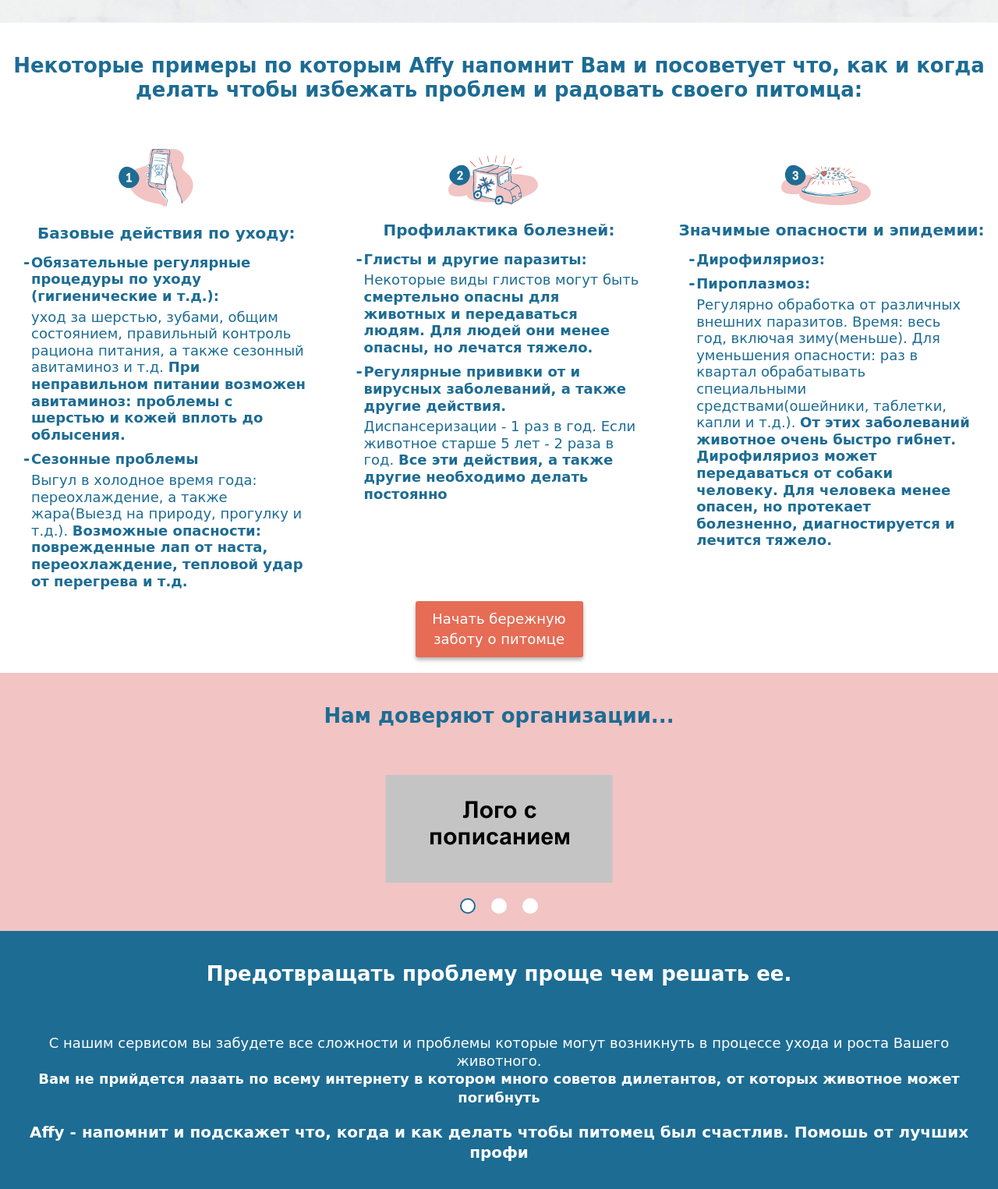
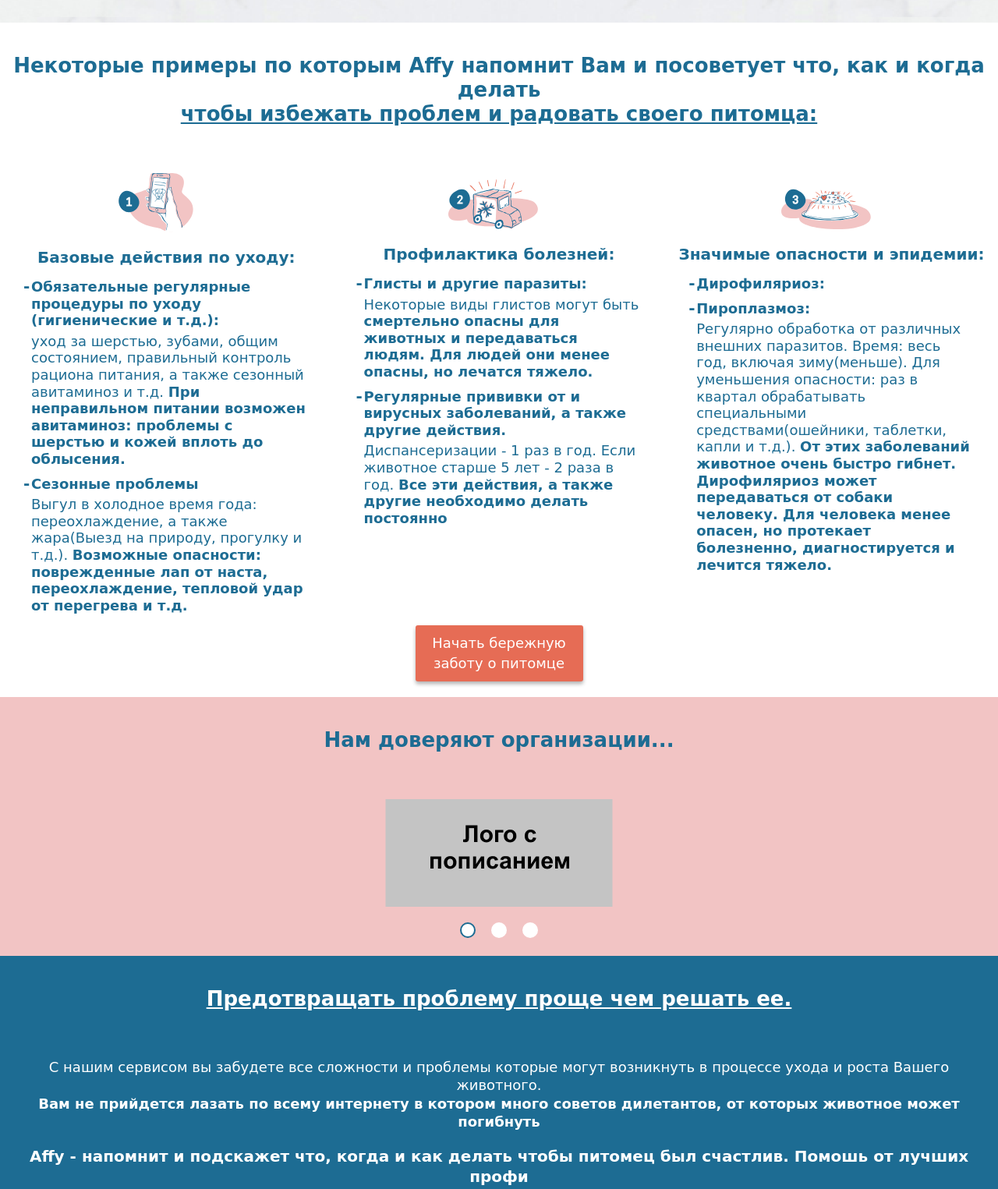
Before and after one commit to rtxrulez/gulp-amp, a website: page src/index.html in a window 1280 px wide. Shown: the part 1980-3505 px from the top of the page at 78% size. Drawn offline with nearby package versions, Linux system fonts and the light colour scheme; files that its build step writes are made by us from their sources; files whose address does not match are found by name; a web font is replaced by a local one.

Commit message:
Подчеркивание

```diff
--- a/src/index.html
+++ b/src/index.html
@@ -102,8 +102,10 @@
     <section id="section4" class="section4">
         <div class="container">
             <h2 class="section-head">Некоторые примеры по которым Affy напомнит Вам и посоветует что, как и когда делать
-                чтобы избежать проблем и радовать
-                своего питомца:</h2>
+                <br>
+                <span class="underline">чтобы избежать проблем и радовать
+                своего питомца:</span>
+            </h2>
 
             <div class="list-container">
                 <div class="list-item">
@@ -190,7 +192,11 @@
     </section>
     <section id="section6" class="section6">
         <div class="container">
-            <h2 class="section-head">Предотвращать проблему проще чем решать ее.</h2>
+            <h2 class="section-head">
+                <span class="underline">
+                    Предотвращать проблему проще чем решать ее.
+                </span>
+            </h2>
             <div class="text-block">
                 С нашим сервисом вы забудете все сложности и проблемы которые могут возникнуть в процессе ухода и роста Вашего
                 животного.
--- a/src/styles/main.scss
+++ b/src/styles/main.scss
@@ -191,6 +191,7 @@
     @media (min-width: $screen-mobile) {
         display: flex;
         align-items: center;
+        text-align: center;
     }
 
     @media (max-width: $screen-mobile) {
@@ -249,6 +250,10 @@
         @media (min-width: $screen-mobile) {
             width: 100%;
             flex-direction: column;
+            padding-left: 15px;
+        }
+
+        @media (max-width: $screen-mobile) {
             padding-left: 15px;
         }
     }
@@ -444,6 +449,8 @@
     }
 }
 
+
+
 .support-park {
     display: flex;
     align-items: flex-start;
@@ -607,3 +614,14 @@
         }
     }
 }
+.underline {
+    display: inline-block;
+    border-bottom: 2px solid $pink;
+    white-space: nowrap;
+
+    @media (max-width: $screen-container) {
+        border: 0;
+        text-decoration: underline;
+        white-space: normal;
+    }
+}
--- a/src/styles/vars.scss
+++ b/src/styles/vars.scss
@@ -9,6 +9,7 @@
 $yellow: #F8DA69;
 $green: #5EC68B;
 $orange: #E66C55;
+$pink: #f2c4c4;
 $font-family: 'Neucha', cursive, Roboto, Arial;
 
 $screen-mobile: 768px;
```
Also changed, not shown: build/index.html, build/styles/app.css, 1 other file.
